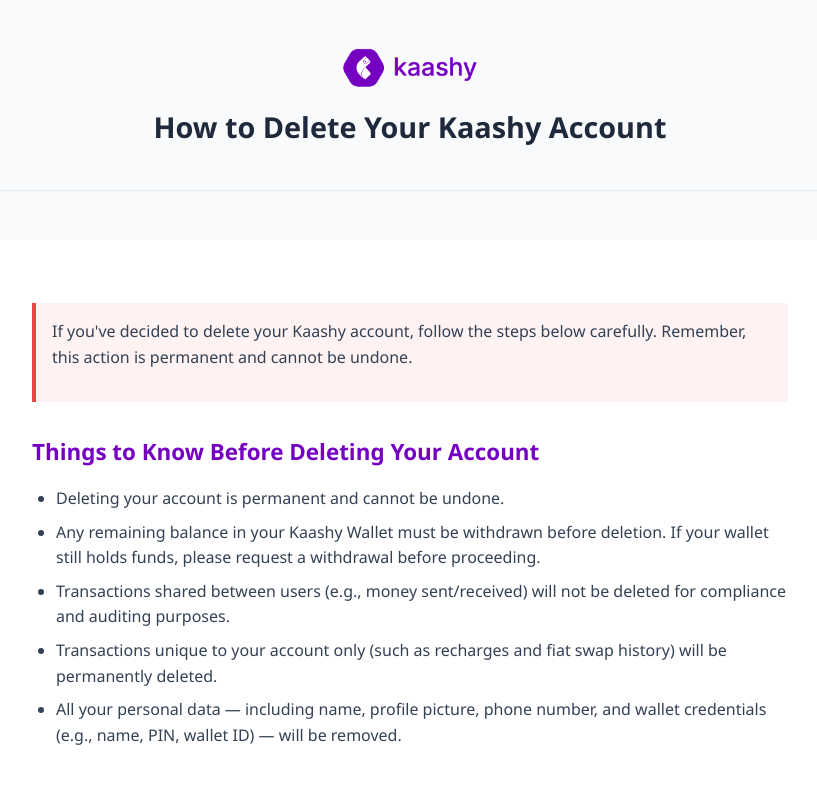
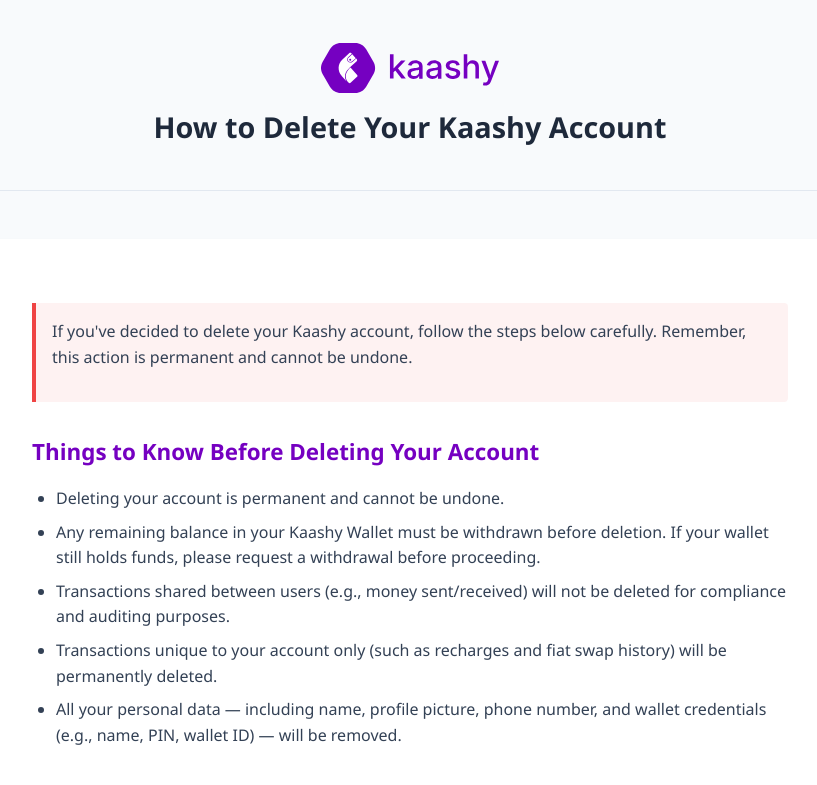
Before and after one commit to bileyassein/kaashy-website, a plain HTML site: page pages/legal-pages/delete.html in a window 1280 px wide. Shown: the top 785 px of the page, without its empty margins (230-1047 px from the left). Drawn offline with Linux system fonts and the light colour scheme.

Commit message:
Updated the logo

```diff
--- a/pages/legal-pages/delete.html
+++ b/pages/legal-pages/delete.html
@@ -172,7 +172,7 @@
     <div class="container">
         <header>
             <div class="logo">
-                <img src="/assets/legal_logo.png" alt="Kaashy Logo">
+                <img src="/assets/legal_logo.svg" alt="Kaashy Logo">
             </div>
             <h1>How to Delete Your Kaashy Account</h1>
         </header>
```
Also changed, not shown: pages/legal-pages/privacy.html (+1 -1 lines), pages/legal-pages/terms.html (+1 -1 lines), assets/legal_logo.png (deleted), assets/legal_logo.svg (added).
